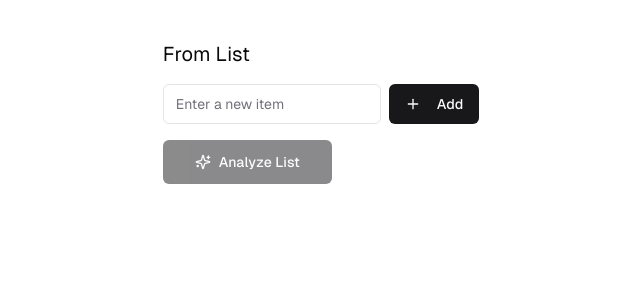
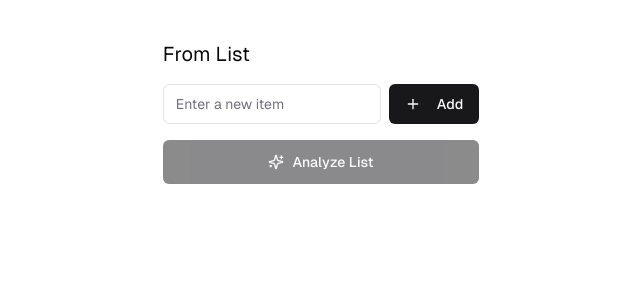
Before and after one commit to peicasey/carried-on, a Next.js app: page /list in a window 1280 px wide. Shown: the top 300 px of the page, without its empty margins (319-959 px from the left). Built offline with nearby package versions, Linux system fonts and the light colour scheme.

Commit message:
style B)

```diff
--- a/components/item-list.tsx
+++ b/components/item-list.tsx
@@ -244,7 +244,7 @@ export function ItemList({ analysis, setAnalysis }: Props) {
         onClick={handleAnalyze}
         disabled={list.length == 0 || isLoading}
         size="lg"
-        className=""
+        className="w-full mb-4"
       >
         <Sparkles /> {isLoading ? "Analyzing..." : "Analyze List"}
       </Button>
```
